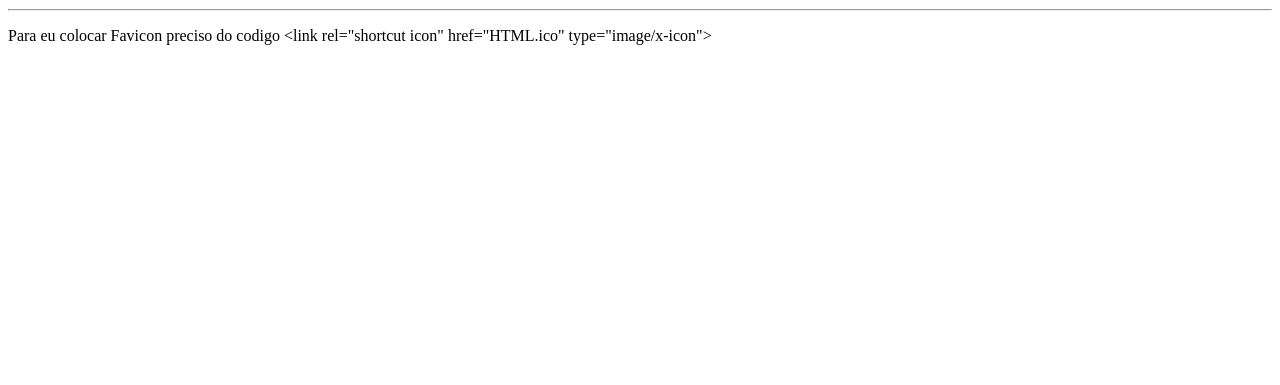
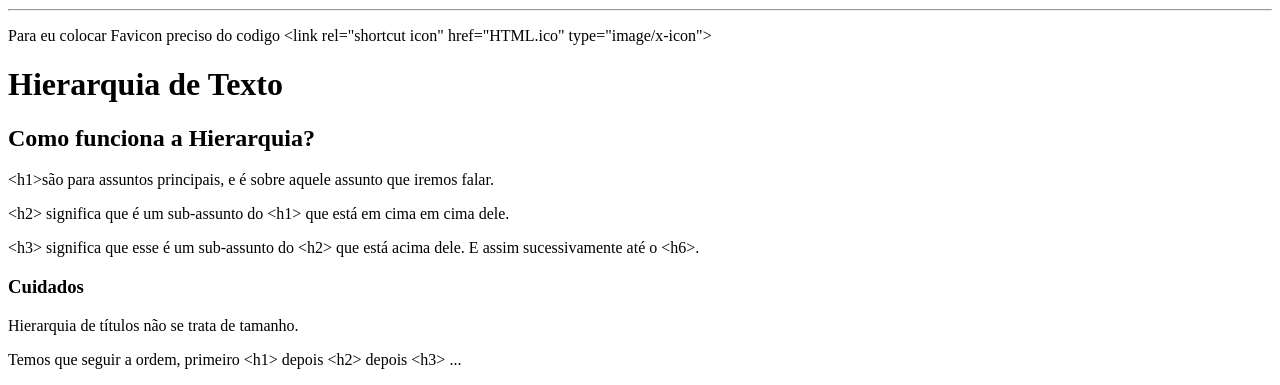
Before and after one commit to Guilherme-Santos08/Curso-HTML-CSS, a plain HTML site: page Meu site/index.html in a window 1280 px wide. Shown: the part 793-1178 px from the top of the page. Before the commit the page ends 854 px from the top, so only its background shows below. Drawn offline with Linux system fonts and the light colour scheme.

Commit message:
Colocando oque eu aprendi hoje no meu site

```diff
--- a/Meu site/index.html
+++ b/Meu site/index.html
@@ -33,6 +33,25 @@
     <hr>
 
     <p>Para eu colocar Favicon preciso do codigo &lt;link rel="shortcut icon" href="HTML.ico" type="image/x-icon"&gt;</p>
-  </p>
+
+    <h1>Hierarquia de Texto</h1>
+    <h2>Como funciona a Hierarquia?</h2>
+    <p>
+      &lt;h1&gt;são para assuntos principais, e é sobre aquele assunto que iremos falar.
+      <br>
+    </p>
+
+    <p>
+      &lt;h2&gt; significa que é um sub-assunto do &lt;h1&gt; que está em cima em cima dele.
+      <br>
+    </p>
+
+    <p>
+      &lt;h3&gt; significa que esse é um sub-assunto do &lt;h2&gt; que está acima dele. E assim sucessivamente até o &lt;h6&gt;.</p>
+
+        <h3>Cuidados</h3>
+        <p>Hierarquia de títulos não se trata de tamanho.</p>
+        <p>Temos que seguir a ordem, primeiro &lt;h1&gt; depois &lt;h2&gt; depois &lt;h3&gt; ...
+        </p>
 </body>
 </html>
```
